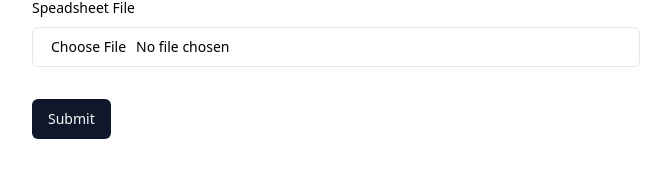
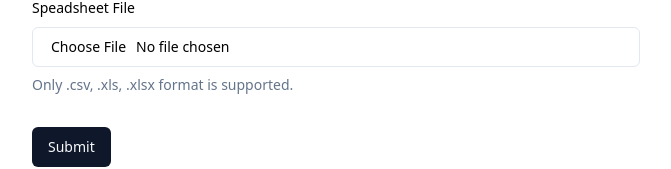
Before and after one commit to amirmfallah/regex-matching-django-llm, a React (Vite) app in the folder ui/: page /new in a window 1280 px wide. Shown: the part 237-406 px from the top of the page, without its empty margins (304-975 px from the left). Built offline with nearby package versions, Linux system fonts and the light colour scheme; no server answers.

Commit message:
add, upload limit, comments

```diff
--- a/ui/src/components/UploadForm.tsx
+++ b/ui/src/components/UploadForm.tsx
@@ -6,6 +6,7 @@ import { Button } from "@/components/ui/button";
 import {
   Form,
   FormControl,
+  FormDescription,
   FormField,
   FormItem,
   FormLabel,
@@ -33,11 +34,11 @@ const formSchema = z.object({
     .refine((files) => files?.length == 1, "File is required")
     .refine(
       (files) => files?.[0]?.size <= MAX_UPLOAD_SIZE,
-      "Max image size is 3MB."
+      "Max image size is 10MB."
     )
     .refine(
       (files) => ACCEPTED_FILE_TYPES.includes(files?.[0]?.type),
-      "Only .csv format is supported."
+      "Only .csv, .xls, .xlsx format is supported."
     ),
 });
 
@@ -127,6 +128,9 @@ export function UploadForm() {
                   {...fileRef}
                 />
               </FormControl>
+              <FormDescription>
+                Only .csv, .xls, .xlsx format is supported.
+              </FormDescription>
               <FormMessage />
             </FormItem>
           )}
```
